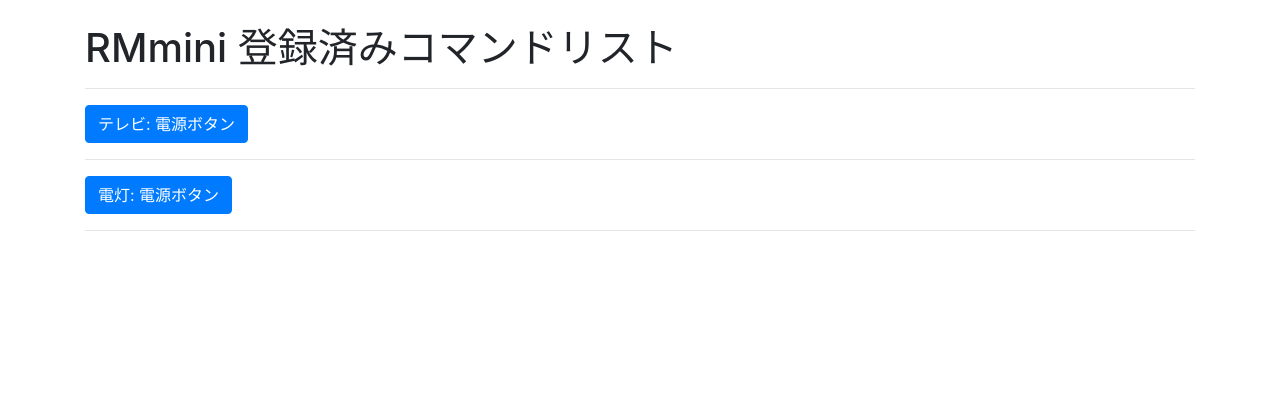
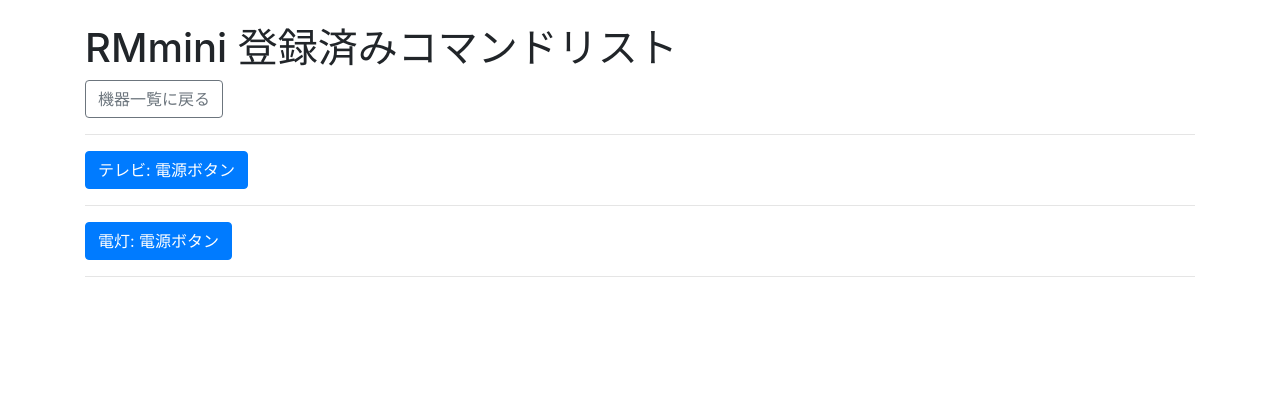
Before and after one commit to taniokaeiji/rmmini-control, a FastAPI app: page /rmmini/1/command_list in a window 1280 px wide. Shown: the top 420 px of the page. Run offline with FastAPI, Linux system fonts and the light colour scheme; data comes from the database, SQL or seed files in the repository; some libraries are stand-ins or nearby versions.

Commit message:
機器一覧へ戻るリンクを追加

```diff
--- a/templates/commands.html
+++ b/templates/commands.html
@@ -2,6 +2,7 @@
 {% block content %}
 <br>
 <h1>RMmini 登録済みコマンドリスト</h1>
+<a href="/" class="btn btn-outline-secondary">機器一覧に戻る</a>
 <hr>
 {% for command in commands %}
 <p>
```
